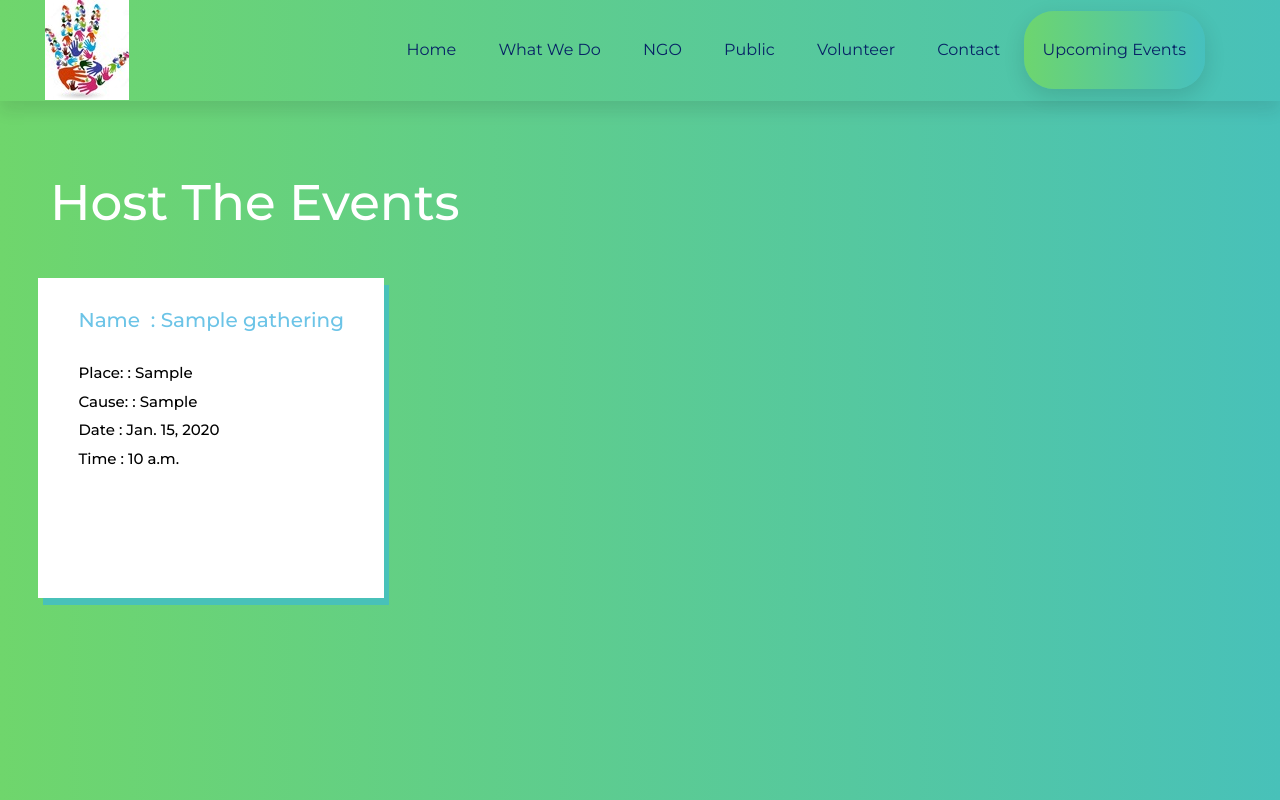
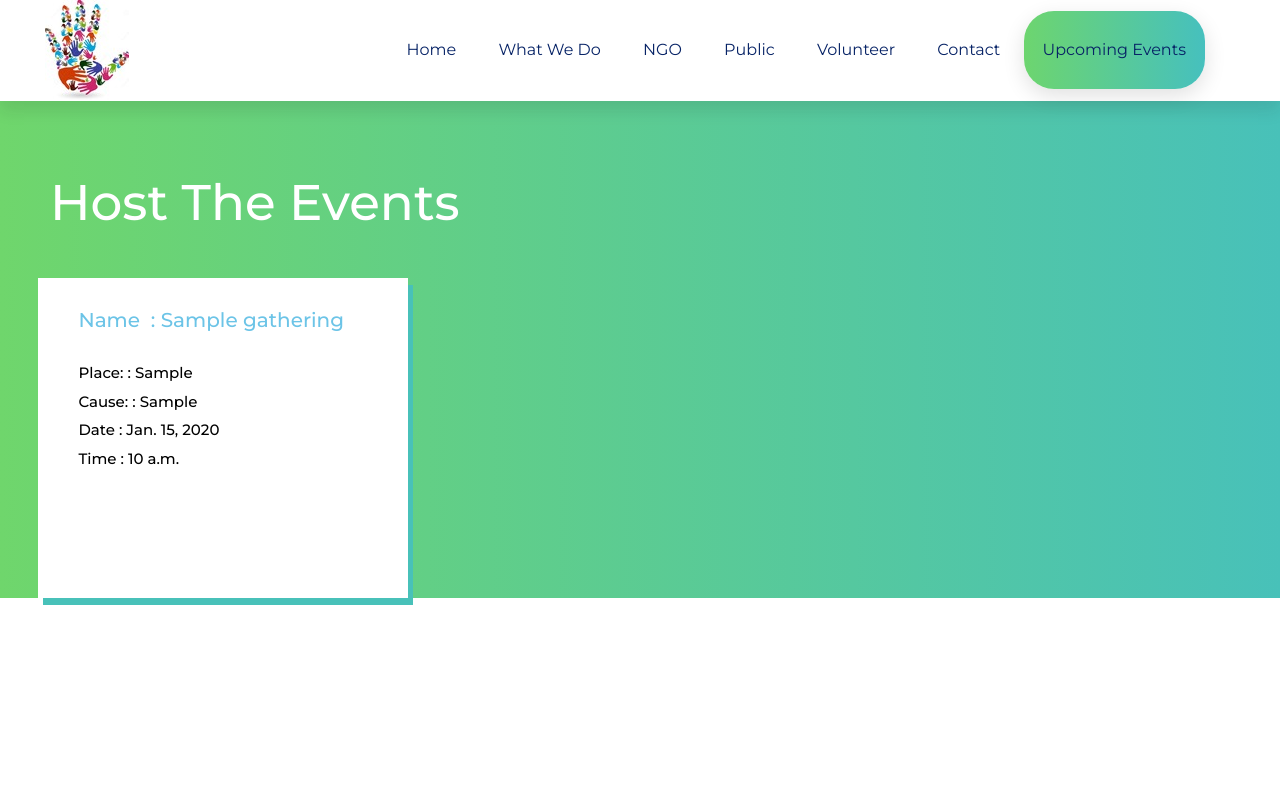
Before and after one commit to KaranamKeerthana/Make-a-donation-to-NGO, a Django app: page /upcoming/ in a window 1280 px wide. Run offline with Django 3.2, Linux system fonts and the light colour scheme; tables that the repository leaves empty hold one stand-in row (values such as "Sample post"); some libraries are stand-ins or nearby versions.

Commit message:
my first commit1345

```diff
--- a/templates/donations/upcoming.html
+++ b/templates/donations/upcoming.html
@@ -25,7 +25,6 @@
     <link rel="stylesheet" href="{% static 'assets/css/slick.css' %}">
     <link rel="stylesheet" href="{% static 'assets/css/nice-select.css' %}">
     <link rel="stylesheet" href="{% static 'assets/css/style.css' %}">
-    <link rel="stylesheet" href="{% static 'css1/upcoming.css' %}">
         <style>
             .box{
                 background:linear-gradient(90deg, #6fd66c 0%, #48c1b9 100%);
@@ -41,7 +40,7 @@
                 margin-top: 40px;
                 margin-left: 3%;
                 margin-right: 3%;
-                width: 27%;
+                width: 370px;
                 height: 320px;
                 box-shadow: 5px 7px #48c1b9;
             }
```
